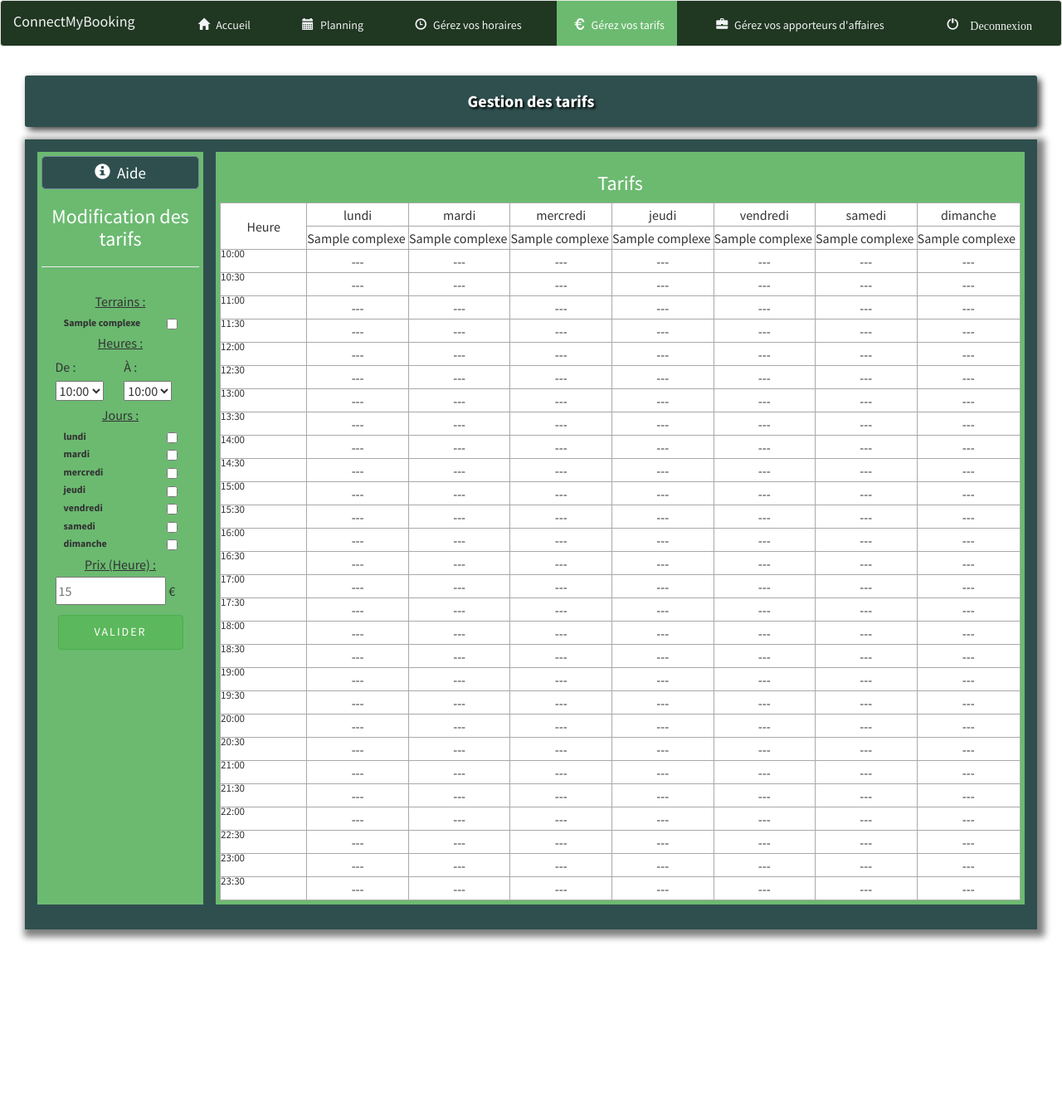
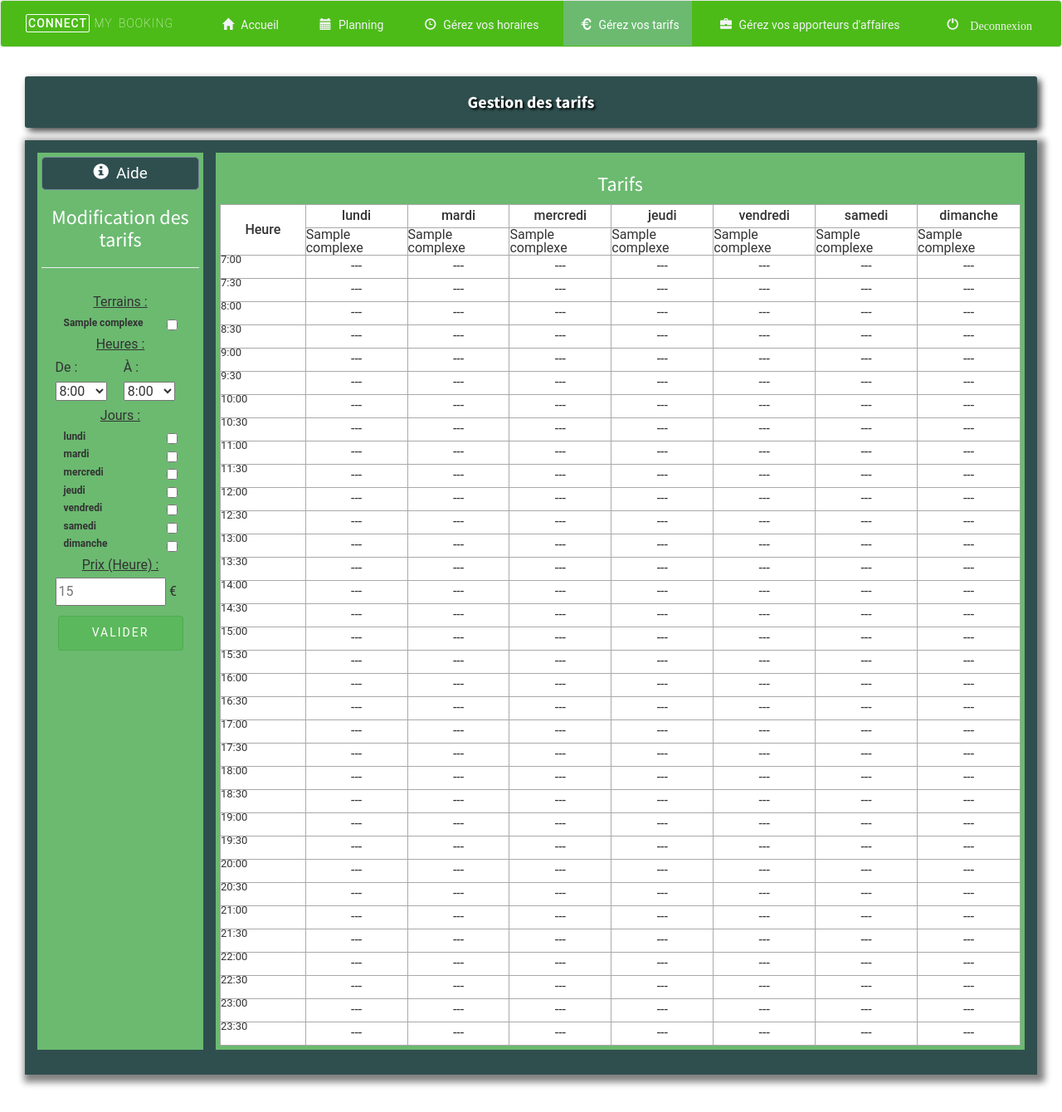
Before and after one commit to Lolo33/CMB-Complexe, a PHP site: page /complexes/planning_tarifs.php in a window 1280 px wide. Shown: the whole page at 83% size. Before the commit the page ends 1134 px from the top, so only its background shows below. Run offline with PHP 8.4, Linux system fonts and the light colour scheme; the visitor is signed in with stand-in values (Sample User, id 1); tables that the repository leaves empty or names only in its code hold one stand-in row (values such as "Sample post"); some libraries are stand-ins or nearby versions.

Commit message:
homogénisation part 1

```diff
--- a/complexes/css/planning.css
+++ b/complexes/css/planning.css
@@ -146,7 +146,7 @@ th{
 	height: 23px;
 }
 .navbar-default{
-	background-color: #203721;
+	background-color: #4CBB17;
 	font-size: 14px;
 
 }
--- a/complexes/planning.php
+++ b/complexes/planning.php
@@ -29,6 +29,7 @@
 	<link rel="shortcut icon" href="favicon.ico">
 
 	<link href='https://fonts.googleapis.com/css?family=Source+Sans+Pro:400,300,600,400italic,700' rel='stylesheet' type='text/css'>
+	<link href="https://fonts.googleapis.com/css?family=Roboto+Condensed|Roboto" rel="stylesheet">
 
 	<!-- Animate.css -->
 	<link rel="stylesheet" href="../css/animate.css">
--- a/complexes/planning_commissions_traitement.php
+++ b/complexes/planning_commissions_traitement.php
@@ -17,8 +17,8 @@
 	}
 
 	maj_commissions($heure_debut, $heure_fin, $terrains, $aa, $jours, $commission, $interdiction);
-
-	header('location:planning_commissions.php');
+	echo "coucou";
+	//header('location:planning_commissions.php');
 
 
 
--- a/complexes/planning_tarifs.php
+++ b/complexes/planning_tarifs.php
@@ -68,7 +68,7 @@
 					<div id="post_planning">
 						<?php
 							//$lieu_id = $_SESSION['gerant_lieu_id'];
-							$heure_min = 10;
+							$heure_min = 7;
 							$heure_max = 24.0;
 
 						?>
@@ -85,19 +85,28 @@
 											else{
 												$minutes = "30";
 											}
+
+											if ($heure == 24){
+												$datetime_string = '00:00:00';
+												$heure2 = '00:00:00';
+											}
+											elseif ($heure < 10){
+												$datetime_string = '0'.intval($heure).':'.$minutes.':00';
+												$heure2 = '0'.intval($heure).":".$minutes.":00";
+											}
+											else{
+												$datetime_string = intval($heure).':'.$minutes.':00';
+												$heure2 = intval($heure).":".$minutes.":00";
+											}
 											?>
 												<tr>
 													<td class="heure"><?php echo intval($heure).':'.$minutes;?></td>
 													<?php
 														for ($i=1; $i < 7; $i++) {
-															$datetime_string = intval($heure).':'.$minutes.':00';
-															$heure2 = intval($heure).":".$minutes.":00";
 															case_complexe_commission($jour_semaine = $i, $heure2, $liste_terrains);
 														}
 
 														// pour le dimanche
-														$datetime_string = intval($heure).':'.$minutes.':00';
-														$heure2 = intval($heure).":".$minutes.":00";
 														case_complexe_commission(0, $heure2, $liste_terrains);
 													?>
 												</tr>
@@ -171,10 +180,19 @@ function case_complexe_commission ($jour_semaine, $heure, $liste_terrains){
 						$heure_fin_while = clone($obj_heure_plage_fin);
 
 						$nb_demi_heure = 0;
-						while ($heure_debut_while < $heure_fin_while) {
-							$heure_debut_while->add(new DateInterval('PT30M'));
-							$nb_demi_heure++;
-						};
+						if ($tarif_value['tarif_heure_fin'] == "00:00:00"){
+							$nb_heure = 24 - $heure_fin_while->format('H');
+							$nb_demi_heure = 2*$nb_heure;
+							if ($heure_fin_while->format('i') == "30"){
+								$nb_demi_heure--;
+							}
+						}
+						else{
+							while ($heure_debut_while < $heure_fin_while) {
+								$heure_debut_while->add(new DateInterval('PT30M'));
+								$nb_demi_heure++;
+							}
+						}
 
 						$hauteur = 23*$nb_demi_heure;
 						if($tarif_value['tarif_montant'] <=50 ){
@@ -210,7 +228,7 @@ function case_complexe_commission ($jour_semaine, $heure, $liste_terrains){
 					else{
 						$obj_heure_plage_debut = DateTime::createFromFormat('H:i:s', $tarif_value['tarif_heure_debut']);
 						$obj_heure_plage_fin = DateTime::createFromFormat('H:i:s', $tarif_value['tarif_heure_fin']);
-						if ($obj_heure > $obj_heure_plage_debut AND $obj_heure < $obj_heure_plage_fin AND $jour_semaine == $tarif_value['tarif_jour']){
+						if ($obj_heure > $obj_heure_plage_debut AND ($obj_heure < $obj_heure_plage_fin OR $tarif_value['tarif_heure_fin'] == "00:00:00") AND $jour_semaine == $tarif_value['tarif_jour']){
 							// on ne fait rien car il s'agit d'une demi heure déjà comptée au sein d'une résa
 							$creneau_rempli = 1;
 							break 1;
--- a/complexes/volet.php
+++ b/complexes/volet.php
@@ -1,56 +1,15 @@
-<!-- <div id="volet" class="ligne">
-	<div id="volet_menu" class="ligne">
-		<div>
-			<a href="planning.php">
-				<p>
-					<span class="glyphicon glyphicon-home" aria-hidden="true"></span>
-					<span>Accueil</span>
-				</p>
-			</a>
-		</div>
-		<div>
-			<a href="planning_tarifs.php">
-				<p>
-					<span class="glyphicon glyphicon-calendar" aria-hidden="true"></span>
-					<span>Gérer les tarifs</span>
-				</p>
-			</a>
-		</div>
-		<div>
-			<a href="planning_commissions.php">
-				<p>
-					<span class="glyphicon glyphicon-euro" aria-hidden="true"></span>
-					<span>Gérer les apporteurs d'affaires</span>
-				</p>
-			</a>
-		</div>
-		<div>
-			<a href="parametres.php">
-				<p>
-					<span class="glyphicon glyphicon-cog" aria-hidden="true"></span>
-					<span>Paramètres</span>
-				</p>
-			</a>
-		</div>
-		<div id="">
-			<a href="../deconnexion.php">
-				<p>
-					<span class="glyphicon glyphicon-off" aria-hidden="true"></span>
-					<span>Déconnexion</span>
-				</p>
-			</a>
-		</div>
-	</div>
-</div>
--->
 <nav class="navbar navbar-default" >
     <div class="container-fluid ligne espacer2" >
             <ul class="nav navbar-nav">
             	<li>
-            		<a class="navbar-brand" href="#">ConnectMyBooking</a>
+            		<div id="div_logo">
+	            		<span class="logo encadre">CONNECT</span>
+	            		<span class="logo">MY</span>
+	            		<span class="logo">BOOKING</span>
+            		</div>
             	</li>
             </ul>
-            <ul class="nav navbar-nav center ligne espacer1" style="flex: 1;"">
+            <ul class="nav navbar-nav center ligne espacer1" style="flex: 1;">
                 <li <?php activeMenuIfContain("/planning_accueil"); ?>>
                     <a href="planning_accueil.php"><span class="glyphicon glyphicon-home"></span> Accueil</a>
                 </li>
--- a/complexes/volet_tarifs.php
+++ b/complexes/volet_tarifs.php
@@ -31,17 +31,29 @@
 								De :
 								<select name="heure_debut">
 									<?php
-										for ($i=10; $i < 23.5 ; $i=$i+0.5) {
+										for ($i=8; $i < 24 ; $i=$i+0.5) {
+
 											if (intval($i) == $i){
 												$minutes = "00";
 											}
 											else{
 												$minutes = "30";
 											}
+
+											if ($i == 24){
+												$datetime_string = '00:00:00';
+												$heure2 = '00:00:00';
+											}
+											elseif ($i < 10){
+												$datetime_string = '0'.intval($i).':'.$minutes.':00';
+												$heure2 = '0'.intval($i).":".$minutes.":00";
+											}
+											else{
 												$datetime_string = intval($i).':'.$minutes.':00';
 												$heure2 = intval($i).":".$minutes.":00";
+											}
+
 											?>
-
 												<option value="<?php echo $heure2; ?>"><?php echo intval($i).":".$minutes; ?></option>
 											<?php
 										}
@@ -52,17 +64,29 @@
 								À  :
 								<select name="heure_fin">
 									<?php
-										for ($i=10; $i < 23.5 ; $i=$i+0.5) {
+										for ($i=8; $i <= 24 ; $i=$i+0.5) {
+
 											if (intval($i) == $i){
 												$minutes = "00";
 											}
 											else{
 												$minutes = "30";
 											}
+
+											if ($i == 24){
+												$datetime_string = '00:00:00';
+												$heure2 = '00:00:00';
+											}
+											elseif ($i < 10){
+												$datetime_string = '0'.intval($i).':'.$minutes.':00';
+												$heure2 = '0'.intval($i).":".$minutes.":00";
+											}
+											else{
 												$datetime_string = intval($i).':'.$minutes.':00';
 												$heure2 = intval($i).":".$minutes.":00";
+											}
+
 											?>
-
 												<option value="<?php echo $heure2; ?>"><?php echo intval($i).":".$minutes; ?></option>
 											<?php
 										}
--- a/conf/conf.php
+++ b/conf/conf.php
@@ -1055,21 +1055,33 @@ function maj_commissions($heure_debut, $heure_fin, $terrains, $aa, $jours, $comm
 	$db = connexionBdd();
 	$obj_heure_plage_debut = DateTime::createFromFormat('H:i:s', $heure_debut);
 	$obj_heure_plage_fin = DateTime::createFromFormat('H:i:s', $heure_fin);
-	if ($obj_heure_plage_debut < $obj_heure_plage_fin) {
+	if ($obj_heure_plage_debut < $obj_heure_plage_fin OR $heure_fin == "00:00:00") {
 		foreach ($terrains as $terrain_key => $terrain_value) {
 			foreach ($jours as $jour_key => $jour_value) {
 				foreach ($aa as $aa_key => $aa_value) {
 
 					$plages_com_terrain_aa = liste_commissions_terrain_aa($terrain_value, $aa_value);
 					foreach ($plages_com_terrain_aa as $plage_com_aa_key => $plage_com_aa_value) {
-						//echo "dernier foreach <br/>";
+						echo "dernier foreach <br/>";
 						if ($plage_com_aa_value['com_jour'] == $jour_value){
 							//echo "test du jour ok <br/>";
 							$obj_heure_plage_debut2 = DateTime::createFromFormat('H:i:s', $plage_com_aa_value['com_heure_debut']);
 							$obj_heure_plage_fin2 = DateTime::createFromFormat('H:i:s', $plage_com_aa_value['com_heure_fin']);
 
 							//Si la plage déclarée inclue la plage testée, => DELETE (au profit de la nouvelle plage) [6-8] + [2-9] => [2-9]
-							if ($obj_heure_plage_debut <= $obj_heure_plage_debut2 AND $obj_heure_plage_fin >= $obj_heure_plage_fin2){
+							if (
+								$obj_heure_plage_debut <= $obj_heure_plage_debut2
+								AND
+								(
+									(
+										$obj_heure_plage_fin >= $obj_heure_plage_fin2
+										AND
+										$plage_com_aa_value['com_heure_fin'] != "00:00:00"
+									)
+									OR
+									$heure_fin == "00:00:00"
+								)
+							){
 								$req = $db->prepare('DELETE FROM planning_commission WHERE id = :id_com');
 								$req->bindValue(":id_com", $plage_com_aa_value['id'], PDO::PARAM_INT);
 								$req->execute();
@@ -1077,7 +1089,20 @@ function maj_commissions($heure_debut, $heure_fin, $terrains, $aa, $jours, $comm
 								//echo "delete";
 							}
 							//Si la nouvelle plage est inclu dans une plage plus grande => on scinde en plusieurs plages [1-9] + [2-5] => [1-2]+[2-5]+[5-9]
-							elseif ($obj_heure_plage_debut >= $obj_heure_plage_debut2 AND $obj_heure_plage_fin <= $obj_heure_plage_fin2){
+							elseif (
+								$obj_heure_plage_debut >= $obj_heure_plage_debut2
+								AND
+								(
+									(
+										$obj_heure_plage_fin <= $obj_heure_plage_fin2
+										AND
+										$heure_fin != "00:00:00"
+									)
+									OR
+									$plage_com_aa_value['com_heure_fin'] == "00:00:00"
+								)
+
+							){
 
 								// On vérifie qu'il s'agisse d'une MAj
 								if ($commission == $plage_com_aa_value['com_montant'] OR ($interdiction == 1 AND ( empty($plage_com_aa_value['com_montant']) OR $plage_com_aa_value['com_montant'] == NULL) ) ){
@@ -1160,7 +1185,29 @@ function maj_commissions($heure_debut, $heure_fin, $terrains, $aa, $jours, $comm
 								}
 							}
 							//Si chevauchement des plages cas 1 : [3-7] + [1-5] => [1-5] + [5-7]
-							elseif ($obj_heure_plage_debut < $obj_heure_plage_debut2 AND $obj_heure_plage_fin < $obj_heure_plage_fin2 AND $obj_heure_plage_fin > $obj_heure_plage_debut2){
+							elseif (
+								$obj_heure_plage_debut < $obj_heure_plage_debut2
+								AND
+								(
+									(
+										$obj_heure_plage_fin < $obj_heure_plage_fin2
+										AND
+										$heure_fin != "00:00:00"
+									)
+									OR
+									(
+										$heure_fin != "00:00:00"
+										AND
+										$plage_com_aa_value['com_heure_fin'] == "00:00:00"
+									)
+								)
+								AND
+								(
+									$obj_heure_plage_fin > $obj_heure_plage_debut2
+									OR
+									$heure_fin == "00:00:00"
+								)
+							){
 									//echo "chevauchement 1 <br/>";
 									// maj le début l'acienne plage par réduction de la période
 									//insert la nouvelle
@@ -1176,7 +1223,29 @@ function maj_commissions($heure_debut, $heure_fin, $terrains, $aa, $jours, $comm
 									unset($req);
 							}
 							//Si chevauchement des plages cas 1 : [3-7] + [5-9] => [3-5] + [5-9]
-							elseif ($obj_heure_plage_debut > $obj_heure_plage_debut2 AND $obj_heure_plage_debut < $obj_heure_plage_fin2 AND $obj_heure_plage_fin > $obj_heure_plage_fin2){
+							elseif (
+								$obj_heure_plage_debut > $obj_heure_plage_debut2
+								AND
+								(
+									$obj_heure_plage_debut < $obj_heure_plage_fin2
+									OR
+									$plage_com_aa_value['com_heure_fin'] == "00:00:00"
+								)
+								AND
+								(
+									(
+										$obj_heure_plage_fin > $obj_heure_plage_fin2
+										AND
+										$plage_com_aa_value['com_heure_fin'] != "00:00:00"
+									)
+									OR
+									(
+										$heure_fin == "00:00:00"
+										AND
+										$plage_com_aa_value['com_heure_fin'] != "00:00:00"
+									)
+								)
+							){
 									//echo "chevauchement 2 <br/>";
 									// maj le début l'acienne plage par réduction de la période
 									//insert la nouvelle
@@ -1232,7 +1301,7 @@ function maj_tarifs($heure_debut, $heure_fin, $terrains, $jours, $tarif){
 	$db = connexionBdd();
 	$obj_heure_plage_debut = DateTime::createFromFormat('H:i:s', $heure_debut);
 	$obj_heure_plage_fin = DateTime::createFromFormat('H:i:s', $heure_fin);
-	if ($obj_heure_plage_debut < $obj_heure_plage_fin) {
+	if ($obj_heure_plage_debut < $obj_heure_plage_fin OR $heure_fin == "00:00:00") {
 		foreach ($terrains as $terrain_key => $terrain_value) {
 			foreach ($jours as $jour_key => $jour_value) {
 				$plages_tarifs = liste_tarifs_terrain($terrain_value);
@@ -1244,7 +1313,19 @@ function maj_tarifs($heure_debut, $heure_fin, $terrains, $jours, $tarif){
 						$obj_heure_plage_fin2 = DateTime::createFromFormat('H:i:s', $plage_tarif_value['tarif_heure_fin']);
 
 						//Si la plage déclarée inclue la plage testée, => DELETE (au profit de la nouvelle plage) [6-8] + [2-9] => [2-9]
-						if ($obj_heure_plage_debut <= $obj_heure_plage_debut2 AND $obj_heure_plage_fin >= $obj_heure_plage_fin2){
+						if (
+							$obj_heure_plage_debut <= $obj_heure_plage_debut2
+							AND
+							(
+								(
+									$obj_heure_plage_fin >= $obj_heure_plage_fin2
+									AND
+									$plage_tarif_value['tarif_heure_fin'] != "00:00:00"
+								)
+								OR
+								$heure_fin == "00:00:00"
+							)
+						){
 							$req = $db->prepare('DELETE FROM planning_tarif WHERE id = :id_tarif');
 							$req->bindValue(":id_tarif", $plage_tarif_value['id'], PDO::PARAM_INT);
 							$req->execute();
@@ -1252,7 +1333,19 @@ function maj_tarifs($heure_debut, $heure_fin, $terrains, $jours, $tarif){
 							//echo "delete";
 						}
 						//Si la nouvelle plage est inclu dans une plage plus grande => on scinde en plusieurs plages [1-9] + [2-5] => [1-2]+[2-5]+[5-9]
-						elseif ($obj_heure_plage_debut >= $obj_heure_plage_debut2 AND $obj_heure_plage_fin <= $obj_heure_plage_fin2){
+						elseif (
+							$obj_heure_plage_debut >= $obj_heure_plage_debut2
+							AND
+							(
+								(
+									$obj_heure_plage_fin <= $obj_heure_plage_fin2
+									AND
+									$heure_fin != "00:00:00"
+								)
+								OR
+								$plage_tarif_value['tarif_heure_fin'] == "00:00:00"
+							)
+						){
 
 								// On vérifie qu'il s'agisse d'une MAj
 								if ($tarif == $plage_tarif_value['tarif_montant']){
@@ -1333,7 +1426,29 @@ function maj_tarifs($heure_debut, $heure_fin, $terrains, $jours, $tarif){
 								}
 						}
 						//Si chevauchement des plages cas 1 : [3-7] + [1-5] => [1-5] + [5-7]
-						elseif ($obj_heure_plage_debut < $obj_heure_plage_debut2 AND $obj_heure_plage_fin < $obj_heure_plage_fin2 AND $obj_heure_plage_fin > $obj_heure_plage_debut2){
+						elseif (
+							$obj_heure_plage_debut < $obj_heure_plage_debut2
+							AND
+							(
+								(
+									$obj_heure_plage_fin < $obj_heure_plage_fin2
+									AND
+									$heure_fin != "00:00:00"
+								)
+								OR
+								(
+									$heure_fin != "00:00:00"
+									AND
+									$plage_tarif_value['tarif_heure_fin'] == "00:00:00"
+								)
+							)
+							AND
+							(
+								$obj_heure_plage_fin > $obj_heure_plage_debut2
+								OR
+								$heure_fin == "00:00:00"
+							)
+						){
 									//echo "chevauchement 1 <br/>";
 									// maj le début l'acienne plage par réduction de la période
 									//insert la nouvelle
@@ -1349,7 +1464,29 @@ function maj_tarifs($heure_debut, $heure_fin, $terrains, $jours, $tarif){
 									unset($req);
 						}
 						//Si chevauchement des plages cas 1 : [3-7] + [5-9] => [3-5] + [5-9]
-						elseif ($obj_heure_plage_debut > $obj_heure_plage_debut2 AND $obj_heure_plage_debut < $obj_heure_plage_fin2 AND $obj_heure_plage_fin > $obj_heure_plage_fin2){
+						elseif (
+							$obj_heure_plage_debut > $obj_heure_plage_debut2
+							AND
+							(
+								$obj_heure_plage_debut < $obj_heure_plage_fin2
+								OR
+								$plage_tarif_value['tarif_heure_fin'] == "00:00:00"
+							)
+							AND
+							(
+								(
+									$obj_heure_plage_fin > $obj_heure_plage_fin2
+									AND
+									$plage_tarif_value['tarif_heure_fin'] != "00:00:00"
+								)
+								OR
+								(
+									$heure_fin == "00:00:00"
+									AND
+									$plage_tarif_value['tarif_heure_fin'] != "00:00:00"
+								)
+							)
+						){
 									//echo "chevauchement 2 <br/>";
 									// maj le début l'acienne plage par réduction de la période
 									//insert la nouvelle
@@ -1384,10 +1521,4 @@ function maj_tarifs($heure_debut, $heure_fin, $terrains, $jours, $tarif){
 		return false;
 	}
 }
-
-
-
-
-
-
 ?>
--- a/css/style.css
+++ b/css/style.css
@@ -13,6 +13,7 @@
 * ======================================================= */
 body {
   font-family: "Source Sans Pro", Arial, sans-serif;
+  font-family: 'Roboto', sans-serif;
   font-weight: 400;
   font-size: 16px;
   line-height: 1.8;
@@ -1254,4 +1255,40 @@ h1, h2, h3, h4, h5, h6 {
 .navbar-default{
   background-color: white;
 }
+.logo{
+  padding: 2px;
+  letter-spacing: 1px;
+  color: white;
+}
+.encadre{
+  border: solid 1px white;
+  border-radius: 2px;
+  font-weight: 500;
+  color: white;
+}
+#div_logo{
+  display: block;
+  padding: 15px;
+  font-weight: 100;
+}
+.logo2{
+  padding: 2px;
+  letter-spacing: 1px;
+  color: #203721;
+}
+.encadre2{
+  border: solid 1px #203721;
+  border-radius: 2px;
+  font-weight: 500;
+}
+#div_logo2{
+  display: block;
+  padding: 15px;
+  font-weight: 100;
+}
+#slider{
+  background: #81a87e ;
+  height: 1000px;
+  padding-top: 150px;
+}
 /*# sourceMappingURL=style.css.map */
```
Also changed, not shown: complexes/planning_commissions.php (+31 -10 lines), complexes/planning_horaires.php (+13 -12 lines), complexes/volet_commission.php (+28 -4 lines), complexes/volet_horaires.php (+26 -2 lines), index.php (+11 -4 lines), images/68421-zip-schedules-box.jpg (added), images/cmb_home_21_septembre_2017.png (added), images/schedule.png (added), images/synchronize-agendas.png (added). Lines whose indentation alone changed are shown as unchanged.
